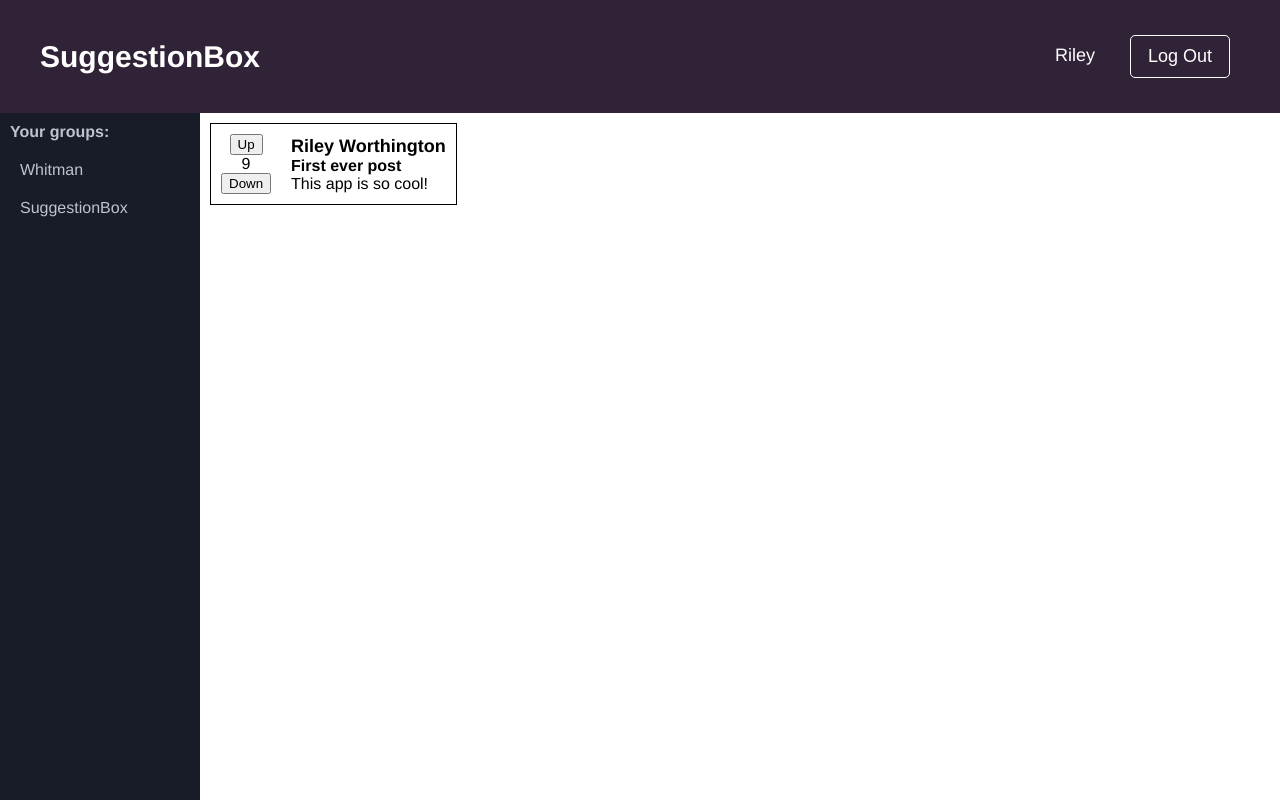
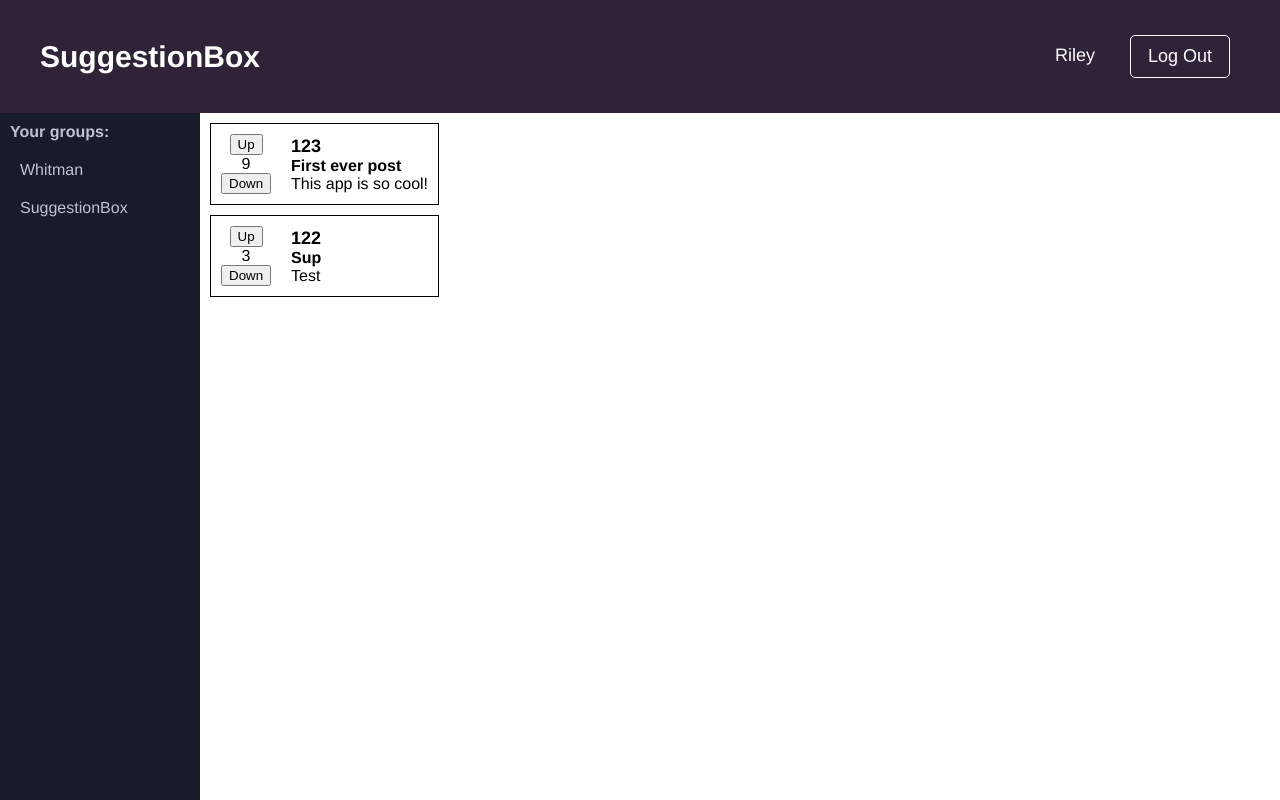
Before and after one commit to riley-worthington/suggestion-box, a React (Create React App) app in the folder frontend/: page / in a window 1280 px wide. Both pictures are taken after a click on the button "Sign In". Built offline with nearby package versions, Linux system fonts and the light colour scheme.

Commit message:
Add PostFeed component

```diff
--- a/frontend/src/home/Home/Home.js
+++ b/frontend/src/home/Home/Home.js
@@ -1,11 +1,13 @@
 import React, {Component} from 'react';
 import TopNav from '../TopNav/TopNav';
 import SideBar from '../SideBar/SideBar';
+import PostFeed from './PostFeed';
 import Post from '../Post/Post';
 import './Home.css';
 
 
 class Home extends Component {
+
   constructor(props) {
     super(props);
     this.state = {
@@ -21,14 +23,36 @@ class Home extends Component {
     const { user, onRouteChange, isSignedIn } = this.props
     console.log(this.state.user);
 
+    const sample_team = {
+      name: 'SuggestionBox',
+      groupid: 33,
+      members: [123],
+      posts: [{
+        originalPoster: 123,
+        upvotes: 10,
+        downvotes: 1,
+        comments: [2],
+        postid: 1,
+        title: 'First ever post',
+        content: "This app is so cool!"
+      },
+      {
+        originalPoster: 122,
+        upvotes: 5,
+        downvotes: 2,
+        comments: [],
+        postid: 2,
+        title: 'Sup',
+        content: 'Test'
+      }]
+    }
+
     return (
       <div className='home-container'>
         <TopNav onRouteChange={onRouteChange} user={user}/>
         <main>
           <SideBar groups={this.state.user.groups}/>
-          <div>
-            <Post id={2}/>
-          </div>
+          <PostFeed team={sample_team} />
         </main>
       </div>
     );
--- /dev/null
+++ b/frontend/src/home/Home/PostFeed.js
@@ -0,0 +1,13 @@
+import React from 'react';
+import Post from '../Post/Post';
+
+const PostFeed = ({ team }) => {
+  const posts = team.posts;
+  return (
+    <div>
+      {posts.map((post, i) => <Post key={post.postid} post={post}/> )}
+    </div>
+  );
+}
+
+export default PostFeed;
--- a/frontend/src/home/Post/Post.js
+++ b/frontend/src/home/Post/Post.js
@@ -12,19 +12,19 @@ const sample_post = {
   content: "This app is so cool!"
 }
 
-const Post = () => {
+const Post = ({ post }) => {
   return (
     <div className='post-malone'>
-      <Vote post={sample_post}/>
+      <Vote post={post}/>
       <div className='post-body'>
         <div className='author'>
-          Riley Worthington
+          {post.originalPoster}
         </div>
         <div className='title'>
-          {sample_post.title}
+          {post.title}
         </div>
         <div className='content'>
-          {sample_post.content}
+          {post.content}
         </div>
       </div>
     </div>
```
